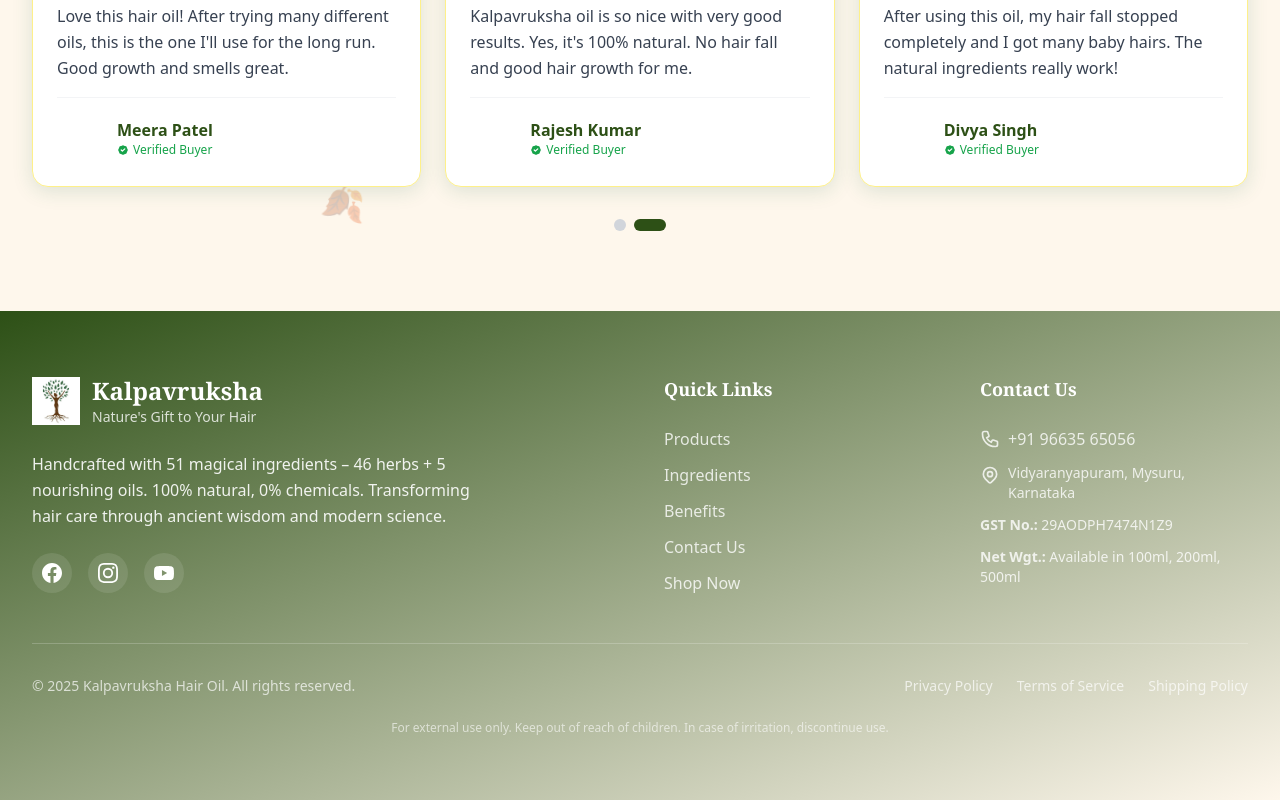
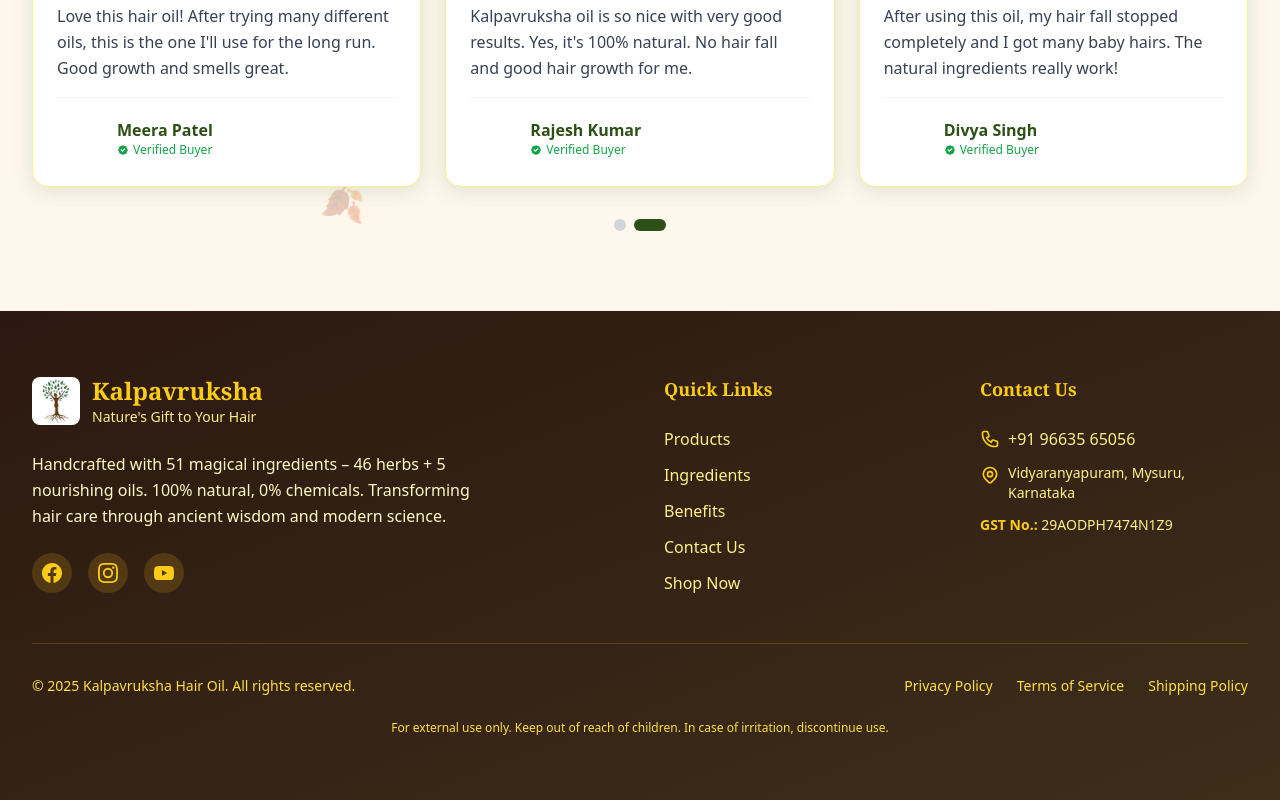
Before and after one commit to studevkiran/kalpavruksha-hair-oil, a Next.js app: page / in a window 1280 px wide. Shown: the part 5604-6404 px from the top of the page. Built offline with nearby package versions, Linux system fonts and the light colour scheme; no server answers.

Commit message:
style: update Footer with earthy gold/amber theme and remove Net Wgt section

```diff
--- a/components/Footer.tsx
+++ b/components/Footer.tsx
@@ -3,36 +3,36 @@
 
 export default function Footer() {
   return (
-    <footer className="bg-gradient-to-br from-brand-forest to-brand-moss text-white">
+    <footer className="bg-gradient-to-br from-brand-brown-800 to-brand-brown-700 text-white">
       <div className="container-section py-16">
         <div className="grid md:grid-cols-2 lg:grid-cols-4 gap-12 mb-12">
           {/* Brand Column */}
           <div className="lg:col-span-2 space-y-6">
             <div className="flex items-center gap-3">
               <div className="relative w-12 h-12">
-                <Image src="/images/logo.jpeg" alt="Kalpavruksha" fill className="object-contain" />
+                <Image src="/images/logo.jpeg" alt="Kalpavruksha" fill className="object-contain rounded-lg" />
               </div>
               <div>
-                <h3 className="font-heading text-2xl font-bold">Kalpavruksha</h3>
-                <p className="text-sm text-white/80">Nature's Gift to Your Hair</p>
+                <h3 className="font-heading text-2xl font-bold text-brand-gold-400">Kalpavruksha</h3>
+                <p className="text-sm text-brand-gold-200">Nature's Gift to Your Hair</p>
               </div>
             </div>
-            <p className="text-white/90 max-w-md leading-relaxed">
+            <p className="text-brand-gold-100 max-w-md leading-relaxed">
               Handcrafted with 51 magical ingredients – 46 herbs + 5 nourishing oils. 100% natural, 0% chemicals. Transforming hair care through ancient wisdom and modern science.
             </p>
             <div className="flex gap-4">
-              <a href="#" className="w-10 h-10 rounded-full bg-white/10 hover:bg-white/20 flex items-center justify-center transition-colors" aria-label="Facebook">
-                <svg className="w-5 h-5" fill="currentColor" viewBox="0 0 24 24">
+              <a href="#" className="w-10 h-10 rounded-full bg-brand-gold-500/20 hover:bg-brand-gold-500/30 flex items-center justify-center transition-colors" aria-label="Facebook">
+                <svg className="w-5 h-5 text-brand-gold-400" fill="currentColor" viewBox="0 0 24 24">
                   <path d="M24 12.073c0-6.627-5.373-12-12-12s-12 5.373-12 12c0 5.99 4.388 10.954 10.125 11.854v-8.385H7.078v-3.47h3.047V9.43c0-3.007 1.792-4.669 4.533-4.669 1.312 0 2.686.235 2.686.235v2.953H15.83c-1.491 0-1.956.925-1.956 1.874v2.25h3.328l-.532 3.47h-2.796v8.385C19.612 23.027 24 18.062 24 12.073z"/>
                 </svg>
               </a>
-              <a href="#" className="w-10 h-10 rounded-full bg-white/10 hover:bg-white/20 flex items-center justify-center transition-colors" aria-label="Instagram">
-                <svg className="w-5 h-5" fill="currentColor" viewBox="0 0 24 24">
+              <a href="#" className="w-10 h-10 rounded-full bg-brand-gold-500/20 hover:bg-brand-gold-500/30 flex items-center justify-center transition-colors" aria-label="Instagram">
+                <svg className="w-5 h-5 text-brand-gold-400" fill="currentColor" viewBox="0 0 24 24">
                   <path d="M12 2.163c3.204 0 3.584.012 4.85.07 3.252.148 4.771 1.691 4.919 4.919.058 1.265.069 1.645.069 4.849 0 3.205-.012 3.584-.069 4.849-.149 3.225-1.664 4.771-4.919 4.919-1.266.058-1.644.07-4.85.07-3.204 0-3.584-.012-4.849-.07-3.26-.149-4.771-1.699-4.919-4.92-.058-1.265-.07-1.644-.07-4.849 0-3.204.013-3.583.07-4.849.149-3.227 1.664-4.771 4.919-4.919 1.266-.057 1.645-.069 4.849-.069zM12 0C8.741 0 8.333.014 7.053.072 2.695.272.273 2.69.073 7.052.014 8.333 0 8.741 0 12c0 3.259.014 3.668.072 4.948.2 4.358 2.618 6.78 6.98 6.98C8.333 23.986 8.741 24 12 24c3.259 0 3.668-.014 4.948-.072 4.354-.2 6.782-2.618 6.979-6.98.059-1.28.073-1.689.073-4.948 0-3.259-.014-3.667-.072-4.947-.196-4.354-2.617-6.78-6.979-6.98C15.668.014 15.259 0 12 0zm0 5.838a6.162 6.162 0 100 12.324 6.162 6.162 0 000-12.324zM12 16a4 4 0 110-8 4 4 0 010 8zm6.406-11.845a1.44 1.44 0 100 2.881 1.44 1.44 0 000-2.881z"/>
                 </svg>
               </a>
-              <a href="#" className="w-10 h-10 rounded-full bg-white/10 hover:bg-white/20 flex items-center justify-center transition-colors" aria-label="YouTube">
-                <svg className="w-5 h-5" fill="currentColor" viewBox="0 0 24 24">
+              <a href="#" className="w-10 h-10 rounded-full bg-brand-gold-500/20 hover:bg-brand-gold-500/30 flex items-center justify-center transition-colors" aria-label="YouTube">
+                <svg className="w-5 h-5 text-brand-gold-400" fill="currentColor" viewBox="0 0 24 24">
                   <path d="M23.498 6.186a3.016 3.016 0 0 0-2.122-2.136C19.505 3.545 12 3.545 12 3.545s-7.505 0-9.377.505A3.017 3.017 0 0 0 .502 6.186C0 8.07 0 12 0 12s0 3.93.502 5.814a3.016 3.016 0 0 0 2.122 2.136c1.871.505 9.376.505 9.376.505s7.505 0 9.377-.505a3.015 3.015 0 0 0 2.122-2.136C24 15.93 24 12 24 12s0-3.93-.502-5.814zM9.545 15.568V8.432L15.818 12l-6.273 3.568z"/>
                 </svg>
               </a>
@@ -41,54 +41,51 @@
 
           {/* Quick Links */}
           <div>
-            <h4 className="font-heading font-bold text-lg mb-6">Quick Links</h4>
+            <h4 className="font-heading font-bold text-lg mb-6 text-brand-gold-400">Quick Links</h4>
             <ul className="space-y-3">
-              <li><a href="#products" className="text-white/80 hover:text-white transition-colors">Products</a></li>
-              <li><a href="#ingredients" className="text-white/80 hover:text-white transition-colors">Ingredients</a></li>
-              <li><a href="#benefits" className="text-white/80 hover:text-white transition-colors">Benefits</a></li>
-              <li><Link href="/contact" className="text-white/80 hover:text-white transition-colors">Contact Us</Link></li>
-              <li><Link href="/buy" className="text-white/80 hover:text-white transition-colors">Shop Now</Link></li>
+              <li><a href="#products" className="text-brand-gold-200 hover:text-brand-gold-400 transition-colors">Products</a></li>
+              <li><a href="#ingredients" className="text-brand-gold-200 hover:text-brand-gold-400 transition-colors">Ingredients</a></li>
+              <li><a href="#benefits" className="text-brand-gold-200 hover:text-brand-gold-400 transition-colors">Benefits</a></li>
+              <li><Link href="/contact" className="text-brand-gold-200 hover:text-brand-gold-400 transition-colors">Contact Us</Link></li>
+              <li><Link href="/buy" className="text-brand-gold-200 hover:text-brand-gold-400 transition-colors">Shop Now</Link></li>
             </ul>
           </div>
 
           {/* Contact Info */}
           <div>
-            <h4 className="font-heading font-bold text-lg mb-6">Contact Us</h4>
-            <ul className="space-y-3 text-white/80">
+            <h4 className="font-heading font-bold text-lg mb-6 text-brand-gold-400">Contact Us</h4>
+            <ul className="space-y-3 text-brand-gold-200">
               <li className="flex items-start gap-2">
-                <svg className="w-5 h-5 mt-0.5 flex-shrink-0" fill="none" stroke="currentColor" viewBox="0 0 24 24">
+                <svg className="w-5 h-5 mt-0.5 flex-shrink-0 text-brand-gold-400" fill="none" stroke="currentColor" viewBox="0 0 24 24">
                   <path strokeLinecap="round" strokeLinejoin="round" strokeWidth={2} d="M3 5a2 2 0 012-2h3.28a1 1 0 01.948.684l1.498 4.493a1 1 0 01-.502 1.21l-2.257 1.13a11.042 11.042 0 005.516 5.516l1.13-2.257a1 1 0 011.21-.502l4.493 1.498a1 1 0 01.684.949V19a2 2 0 01-2 2h-1C9.716 21 3 14.284 3 6V5z" />
                 </svg>
-                <a href="tel:+919663565056" className="hover:text-white transition-colors">+91 96635 65056</a>
+                <a href="tel:+919663565056" className="hover:text-brand-gold-400 transition-colors">+91 96635 65056</a>
               </li>
               <li className="flex items-start gap-2">
-                <svg className="w-5 h-5 mt-0.5 flex-shrink-0" fill="none" stroke="currentColor" viewBox="0 0 24 24">
+                <svg className="w-5 h-5 mt-0.5 flex-shrink-0 text-brand-gold-400" fill="none" stroke="currentColor" viewBox="0 0 24 24">
                   <path strokeLinecap="round" strokeLinejoin="round" strokeWidth={2} d="M17.657 16.657L13.414 20.9a1.998 1.998 0 01-2.827 0l-4.244-4.243a8 8 0 1111.314 0z" />
                   <path strokeLinecap="round" strokeLinejoin="round" strokeWidth={2} d="M15 11a3 3 0 11-6 0 3 3 0 016 0z" />
                 </svg>
                 <span className="text-sm">Vidyaranyapuram, Mysuru, Karnataka</span>
               </li>
               <li className="text-sm">
-                <strong>GST No.:</strong> 29AODPH7474N1Z9
-              </li>
-              <li className="text-sm">
-                <strong>Net Wgt.:</strong> Available in 100ml, 200ml, 500ml
+                <strong className="text-brand-gold-400">GST No.:</strong> 29AODPH7474N1Z9
               </li>
             </ul>
           </div>
         </div>
 
         {/* Bottom Bar */}
-        <div className="pt-8 border-t border-white/20 flex flex-col md:flex-row items-center justify-between gap-4 text-sm text-white/70">
+        <div className="pt-8 border-t border-brand-gold-600/30 flex flex-col md:flex-row items-center justify-between gap-4 text-sm text-brand-gold-300">
           <p>© {new Date().getFullYear()} Kalpavruksha Hair Oil. All rights reserved.</p>
           <div className="flex flex-wrap gap-6">
-            <a href="#" className="hover:text-white transition-colors">Privacy Policy</a>
-            <a href="#" className="hover:text-white transition-colors">Terms of Service</a>
-            <a href="#" className="hover:text-white transition-colors">Shipping Policy</a>
+            <a href="#" className="hover:text-brand-gold-400 transition-colors">Privacy Policy</a>
+            <a href="#" className="hover:text-brand-gold-400 transition-colors">Terms of Service</a>
+            <a href="#" className="hover:text-brand-gold-400 transition-colors">Shipping Policy</a>
           </div>
         </div>
 
-        <div className="mt-6 text-center text-xs text-white/60">
+        <div className="mt-6 text-center text-xs text-brand-gold-300">
           <p>For external use only. Keep out of reach of children. In case of irritation, discontinue use.</p>
         </div>
       </div>
```
